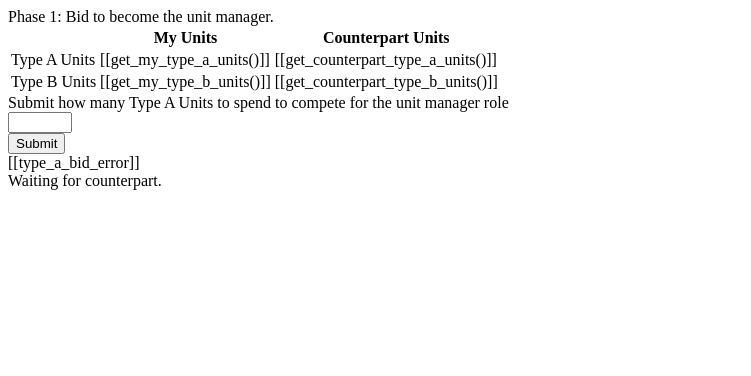
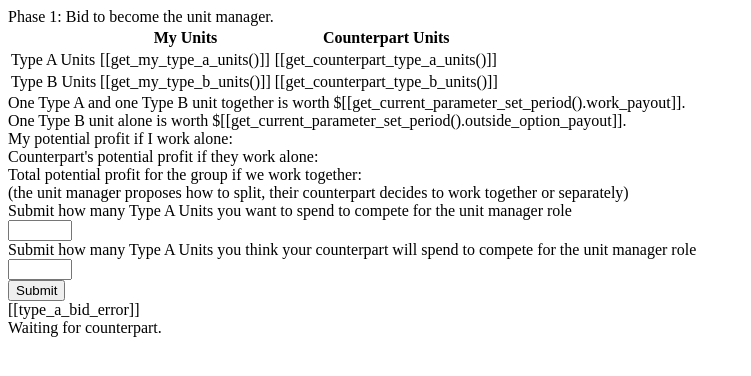
Before and after one commit to jeffreykirchner/manager_contest, a Django app: template main/templates/subject/subject_home/phase_1/phase_1_card.html in a window 1280 px wide. Shown: the top 376 px of the page, without its empty margins (0-751 px from the left). Run offline with Django 3.2, Linux system fonts and the light colour scheme; the template is opened without the code that fills it, so the values that code supplies are empty; parts of the project's set-up code (start-up, migrations or seed data) failed here and were passed over.

Commit message:
Add function to retrieve current parameter set period and enhance phase 1 card with profit information and improved bid submission instructions.

```diff
--- a/main/templates/subject/subject_home/phase_1/phase_1_card.html
+++ b/main/templates/subject/subject_home/phase_1/phase_1_card.html
@@ -56,12 +56,59 @@
         </div>
 
         <!-- units values -->
+        <div class="row justify-content-center mt-4" >
+            <div class="col-auto text-center">
+                One Type A and one Type B unit together is worth $[[get_current_parameter_set_period().work_payout]].
+            </div>
+        </div>
+
+        <div class="row justify-content-center mt-2" >
+            <div class="col-auto text-center">
+                One Type B unit alone is worth $[[get_current_parameter_set_period().outside_option_payout]].
+            </div>
+        </div>
+
+        <div class="row justify-content-center mt-4" >
+            <div class="col-auto text-center">
+                My potential profit if I work alone:
+            </div>
+        </div>
+
+        <div class="row justify-content-center mt-2" >
+            <div class="col-auto text-center">
+                Counterpart's potential profit if they work alone:
+            </div>
+        </div>
+
+        <div class="row justify-content-center mt-2" >
+            <div class="col-auto text-center">
+                Total potential profit for the group if we work together:<br>
+                (the unit manager proposes how to split, their counterpart decides to work together or separately)
+            </div>
+        </div>
 
         <!-- bid form -->
         <div v-show="get_type_a_bid() == null">
             <div class="row justify-content-center fw-bold mt-4">
                 <div class="col-auto text-center" id="div_id_type_a_bid">
-                    Submit how many Type A Units to spend to compete for the unit manager role
+                    Submit how many Type A Units you want to spend to compete for the unit manager role
+                </div>
+            </div>
+            <div class="row justify-content-center fw-bold mt-2">
+                <div class="col-auto text-start" id="div_id_type_a_bid">
+                    <input type="number"
+                        class="transfer_model_input form-control-lg fw-bold"
+                        v-model="type_a_bid"
+                        min="0"
+                        max="999"
+                        step="1"
+                        id="type_a_bid">
+                </div>
+            </div>
+
+            <div class="row justify-content-center fw-bold mt-4">
+                <div class="col-auto text-center" id="div_id_type_a_bid">
+                    Submit how many Type A Units you think your counterpart will spend to compete for the unit manager role
                 </div>
             </div>
             <div class="row justify-content-center fw-bold mt-2">
@@ -77,7 +124,7 @@
             </div>
 
             <!-- button -->
-            <div class="row justify-content-center fw-bold mt-2">
+            <div class="row justify-content-center fw-bold mt-4">
                 <div class="col-auto text-start">
                     <button type="button"
                             class="btn btn-outline-primary"
```
Also changed, not shown: main/templates/subject/subject_home/helpers.js (+13 -0 lines).
